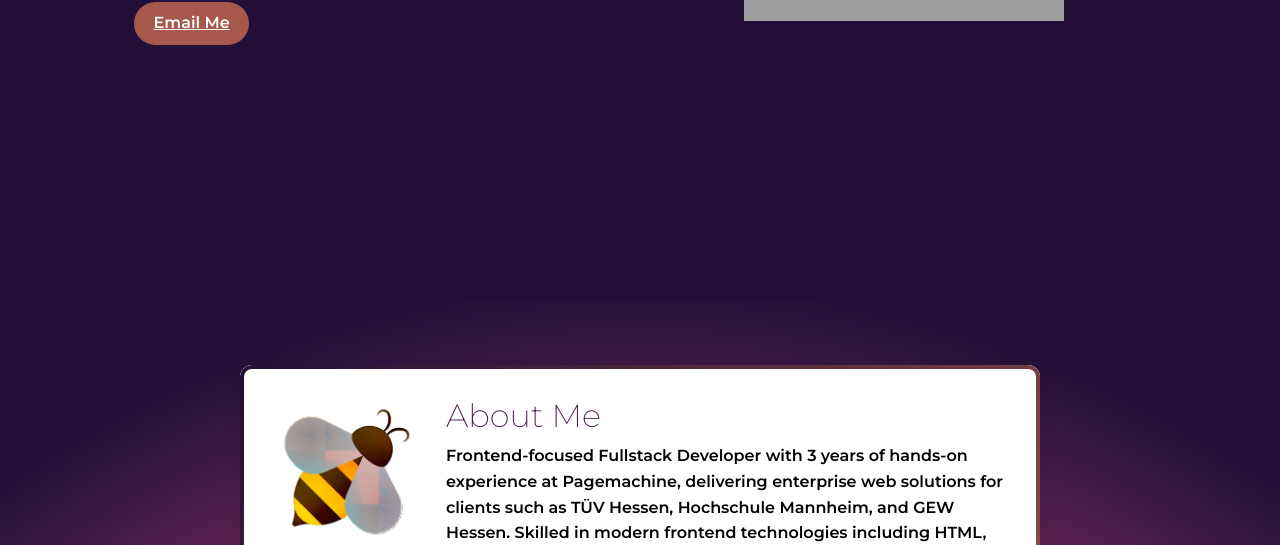
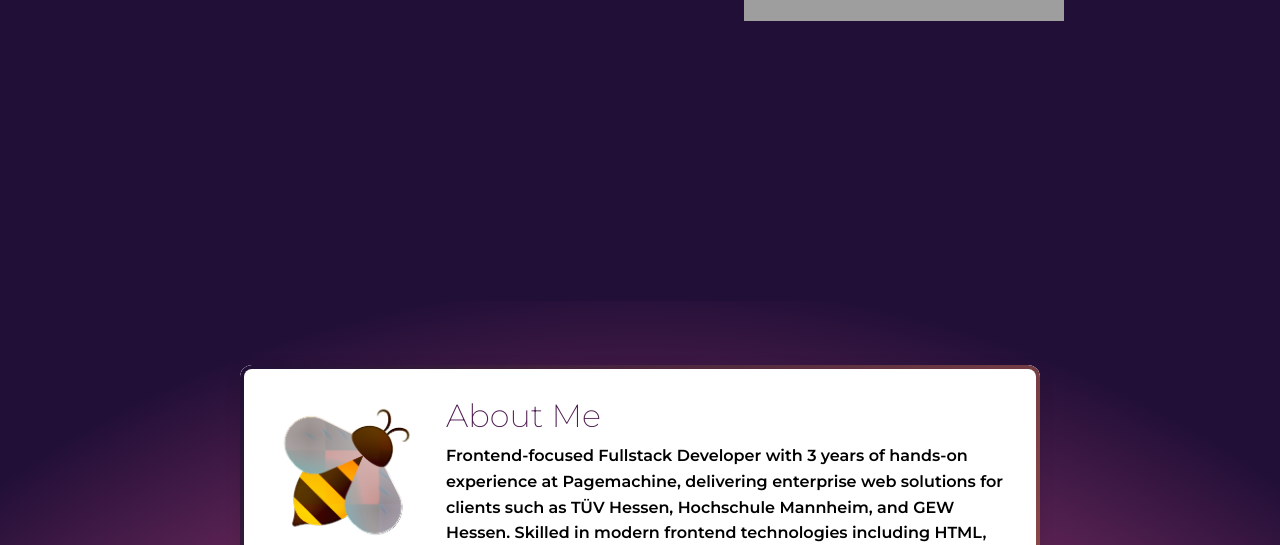
Before and after one commit to ElenaMatei17/cv, a plain HTML site: page index.html in a window 1280 px wide. Shown: the part 555-1100 px from the top of the page. Drawn offline with nearby package versions, Linux system fonts and the light colour scheme; grey boxes are pictures that could not be loaded.

Commit message:
remove email me button

```diff
--- a/index.html
+++ b/index.html
@@ -51,7 +51,6 @@
       <h1>Hi,</h1>
       <h1>I'm Elena</h1>
       <h2>a Junior Full-Stack Web Developer</h2>
-      <a href="mailto:matei.elenamea@gmail.com" class="btn-contact">Email Me</a>
     </div>
     <div class="hero-avatar">
       <img src="images/avatar.png" alt="Elena avatar" class="me">
```
